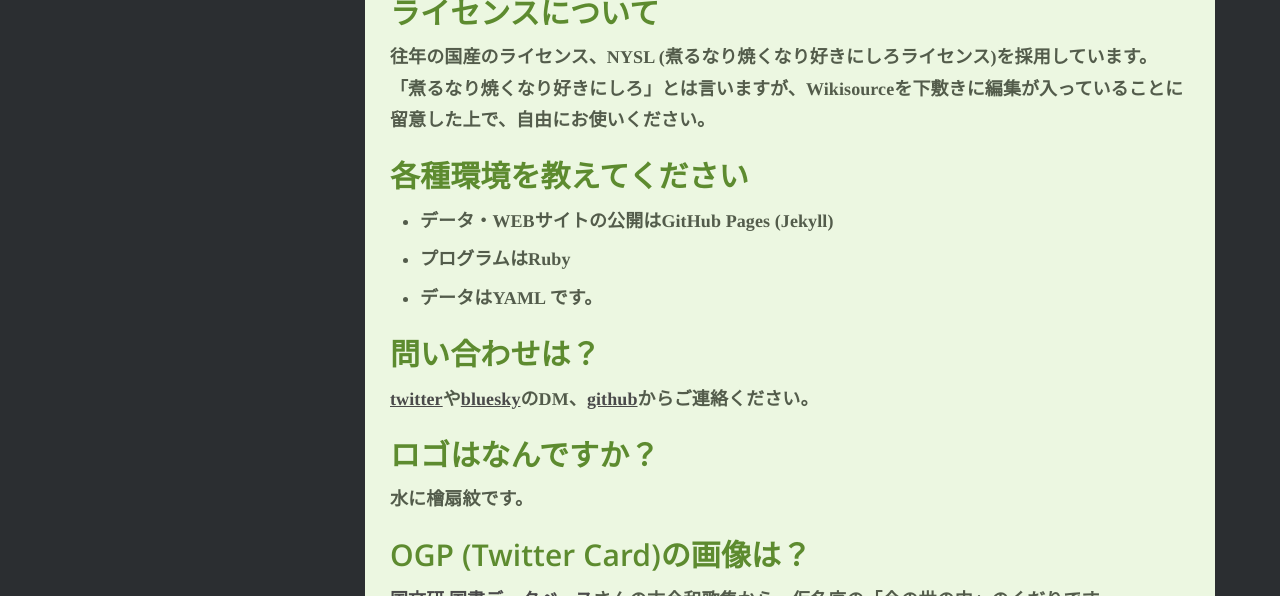
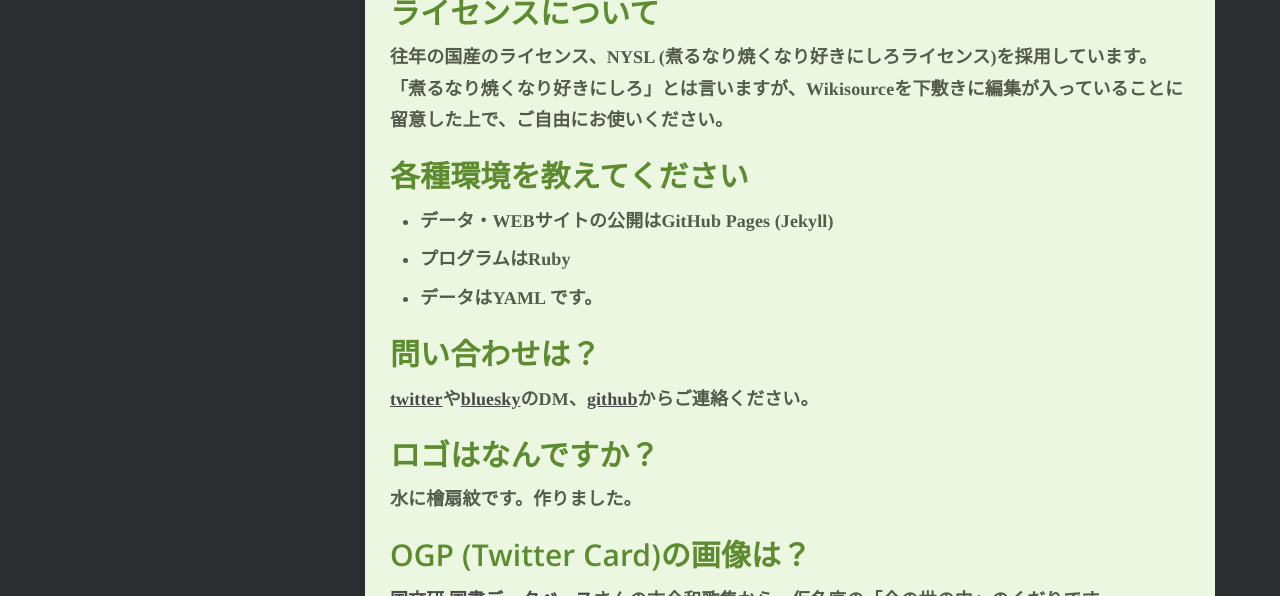
Before and after one commit to 31bot/31bot.github.io, a Jekyll site: the page built from index.md, in a window 1280 px wide. Shown: the part 1028-1624 px from the top of the page. Built offline with Jekyll 4.4.1, drawn with Linux system fonts in a browser that asks for light colours.

Commit message:
Update index.md

```diff
--- a/index.md
+++ b/index.md
@@ -30,7 +30,7 @@
 
 ### ライセンスについて
 往年の国産のライセンス、NYSL (煮るなり焼くなり好きにしろライセンス)を採用しています。
-「煮るなり焼くなり好きにしろ」とは言いますが、Wikisourceを下敷きに編集が入っていることに留意した上で、自由にお使いください。
+「煮るなり焼くなり好きにしろ」とは言いますが、Wikisourceを下敷きに編集が入っていることに留意した上で、ご自由にお使いください。
 
 ### 各種環境を教えてください
 * データ・WEBサイトの公開はGitHub Pages (Jekyll)
@@ -43,7 +43,7 @@
 
 
 ### ロゴはなんですか？
-水に檜扇紋です。
+水に檜扇紋です。作りました。
 
 ### OGP (Twitter Card)の画像は？
 [国文研 国書データベース](https://kokusho.nijl.ac.jp/biblio/200003050/)さんの古今和歌集から、仮名序の「今の世の中」のくだりです。
```
